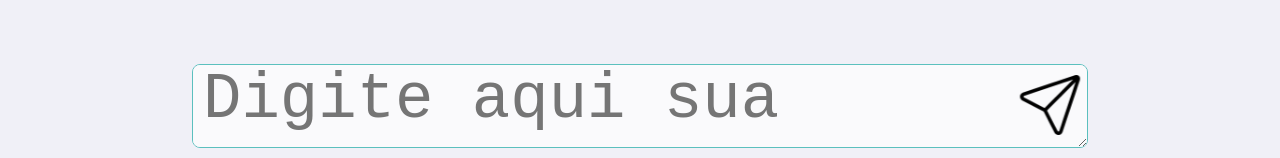
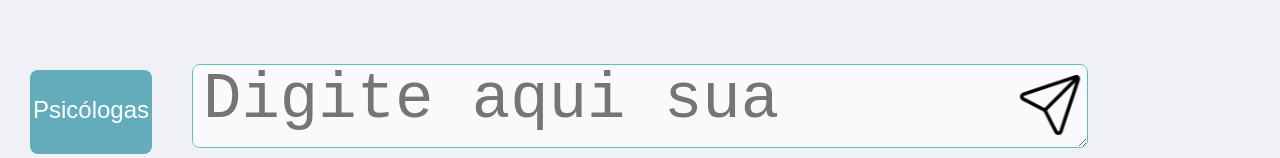
Before and after one commit to anaccdg/HelpMindFront, a React (Create React App) app: page /Chat in a window 1280 px wide. Shown: the part 642-800 px from the top of the page. Built offline with nearby package versions, Linux system fonts and the light colour scheme.

Commit message:
Link para as psico

```diff
--- a/src/pages/Conversation/conversation.css
+++ b/src/pages/Conversation/conversation.css
@@ -125,8 +125,28 @@
   height: 84px;
   transition: transform 0.2s;
   margin-top: 1610px;
+  margin-left: -100%;
+  font-size: 24px;
+}
+
+.indication_button{
+  background-color: #63ACBB;
+  text-decoration: none;
+  color: #fff;
+  border-radius: 8px;
+  display: inline-block;
+  text-align: center;
+  line-height: 80px;
+  width: 10%;
+  height: 84px;
+  transition: transform 0.2s;
+  margin-top: 1400px;
   margin-left: 0px;
   font-size: 24px;
+}
+
+.indication_button:hover {
+  transform: scale(1.05);
 }
 
 .newConversation_button:hover {
--- a/src/pages/Conversation/conversation.js
+++ b/src/pages/Conversation/conversation.js
@@ -100,6 +100,7 @@ function Conversation() {
       <div className="background">
         <div className="header">
         <div className="img_usuario"><img src={avatar} className="avatar-image" /></div>
+          <Link to="/indication" className="indication_button">Psicólogas</Link>
           <Link to="/" className="newConversation_button">Voltar ao Menu</Link>
           <div className="img_logo"></div>
           <h1 className="apelido">{apelido}</h1>
@@ -134,7 +135,6 @@ function Conversation() {
           />
           <div className="send_button" onClick={handleSendMessage}></div>
           <button className="simulate_button" onClick={simulateReceivedMessage}>
-            Simular Recebida
           </button>
         </div>
       </div>
--- a/src/pages/Indication/indication.js
+++ b/src/pages/Indication/indication.js
@@ -10,6 +10,10 @@ function Indication() {
 
   // Substitua "NUMERO_DE_TELEFONE" pelo número de telefone real, incluindo o código de área e código do país, sem espaços ou caracteres especiais.
   const whatsappLink = 'https://api.whatsapp.com/send?phone=NUMERO_DE_TELEFONE';
+
+  const text = ['Sou a Laiza, psicóloga especialista em Terapia Cognitivo Comportamental, experiência voltada principalmente a tratamento de ansiedade e depressão. Ajudar pessoas a encontrar seu ponto de equilíbrio é minha verdadeira paixão.',
+                'Sou uma psicóloga que trabalha com a abordagem comportamental. Meu trabalho envolve compreender e transformar comportamentos, promovendo o bem-estar e o crescimento pessoal.'
+                ];
 
   return (
     <div className='container'>
@@ -41,7 +45,7 @@ function Indication() {
             </div>
           </div>
           <h2 className='name primeira'>Fabiane Garbato</h2>
-          <p className='description description1'>Sou a Dra. PsicóGPT, psicóloga comportamental apaixonada por entender como o ambiente molda nossos comportamentos. Ajudo a promover mudanças positivas e bem-estar.</p>
+          <p className='description description1'>{text[1]}</p>
         </div>
       </div>
       <div
@@ -72,7 +76,7 @@ function Indication() {
             </div>
           </div>
           <h2 className='name segunda'>Laiza Stefankowski</h2>
-          <p className='description description2'>Sou a Dra. PsicóGPT, psicóloga comportamental apaixonada por entender como o ambiente molda nossos comportamentos. Ajudo a promover mudanças positivas e bem-estar.</p>
+          <p className='description description2'>{text[0]}</p>
         </div>
       </div>
     </div>
```
Also changed, not shown: src/pages/Indication/indication.css (+4 -4 lines).
